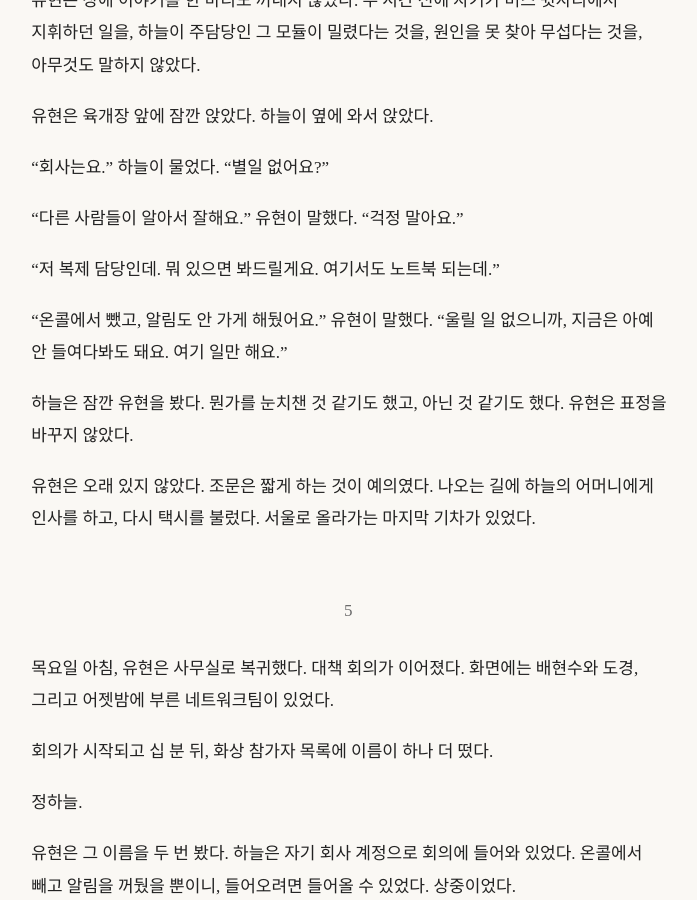
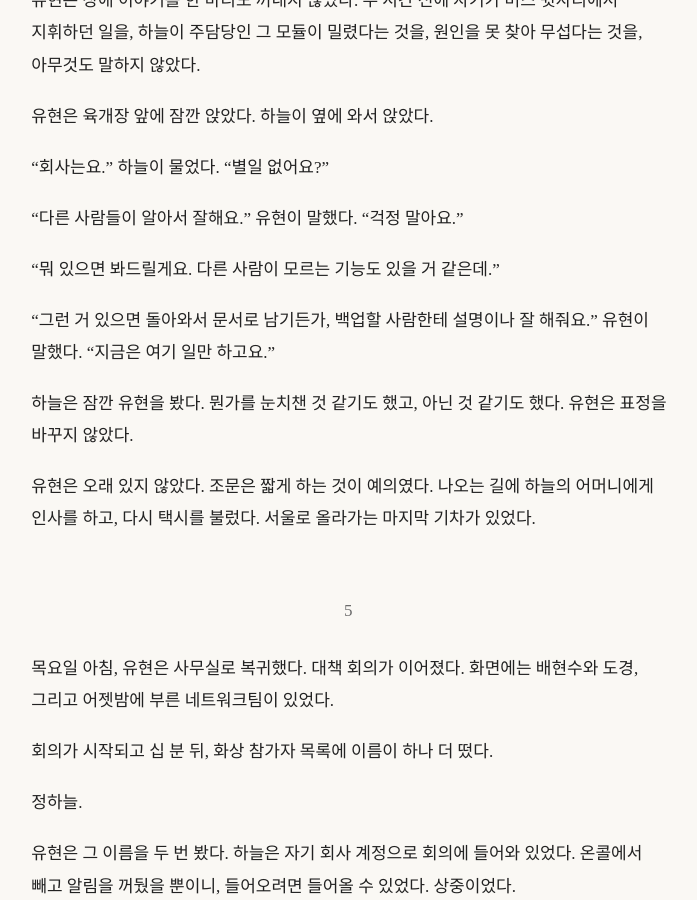
Before and after one commit to benelog/postmortem, a Jekyll site: the page built from _episodes/episode-10.md, in a window 1280 px wide and 900 px high, scrolled down 3732 px. Shown: the whole window, without its empty margins (290-987 px from the left). Built offline with Jekyll 4.4.1, drawn with Linux system fonts in a browser that asks for light colours.

Commit message:
10화 장례식장 대사 완화: 하늘의 복제 담당 언급을 빼고 유현은 문서화·백업 인계로 받아넘김

```diff
--- a/_episodes/episode-10.md
+++ b/_episodes/episode-10.md
@@ -87,9 +87,9 @@ layout: episode
 
 "다른 사람들이 알아서 잘해요." 유현이 말했다. "걱정 말아요."
 
-"저 복제 담당인데. 뭐 있으면 봐드릴게요. 여기서도 노트북 되는데."
+"뭐 있으면 봐드릴게요. 다른 사람이 모르는 기능도 있을 거 같은데."
 
-"온콜에서 뺐고, 알림도 안 가게 해뒀어요." 유현이 말했다. "울릴 일 없으니까, 지금은 아예 안 들여다봐도 돼요. 여기 일만 해요."
+"그런 거 있으면 돌아와서 문서로 남기든가, 백업할 사람한테 설명이나 잘 해줘요." 유현이 말했다. "지금은 여기 일만 하고요."
 
 하늘은 잠깐 유현을 봤다. 뭔가를 눈치챈 것 같기도 했고, 아닌 것 같기도 했다. 유현은 표정을 바꾸지 않았다.
 
```
